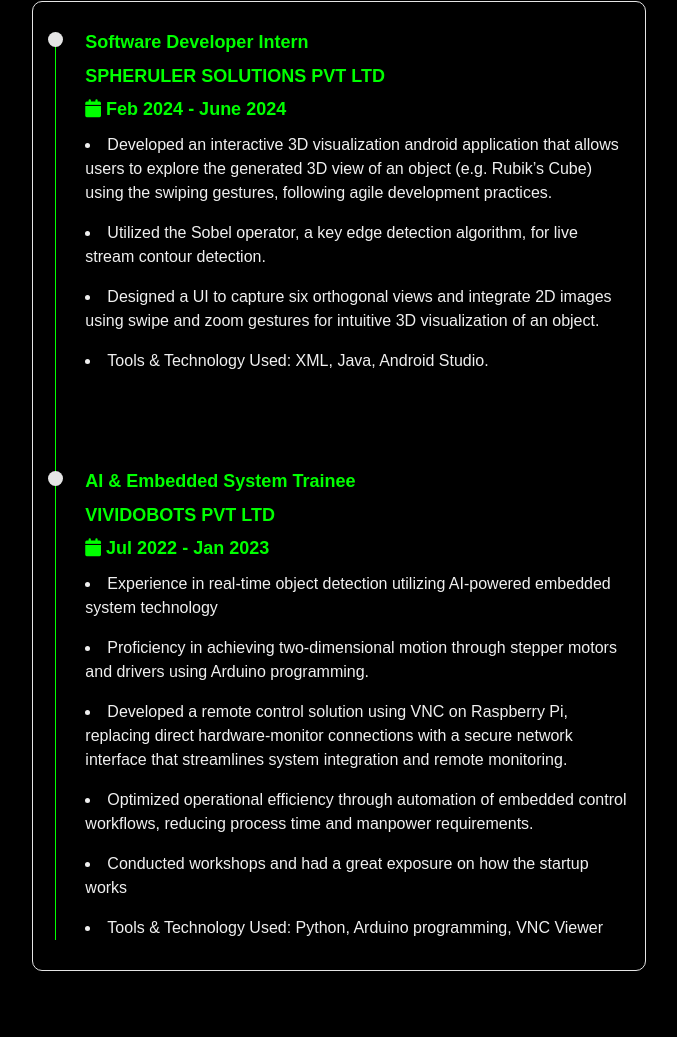
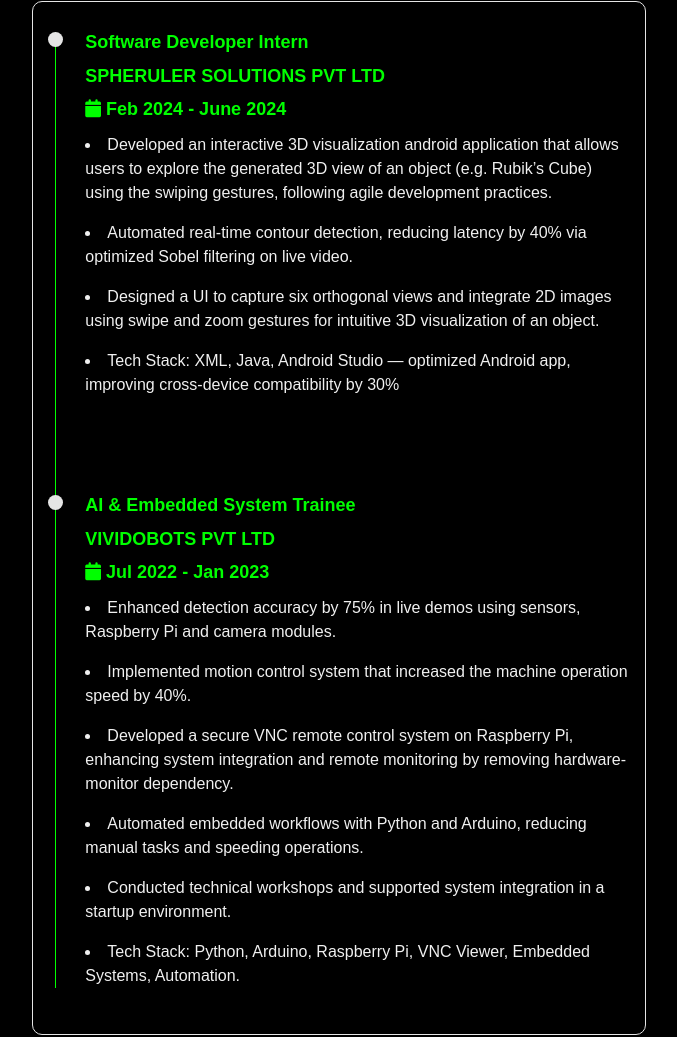
Before and after one commit to SaipraveenSPK/SPK_Portfolio, a plain HTML site: page index.html in a window 1280 px wide. Shown: the part 2209-3246 px from the top of the page, without its empty margins (421-1098 px from the left). Drawn offline with nearby package versions, Linux system fonts and the light colour scheme; files whose address does not match are found by name; a web font is replaced by a local one.

Commit message:
Resume changes made

```diff
--- a/index.html
+++ b/index.html
@@ -405,9 +405,9 @@
                                         <i class="fa fa-calendar"></i> Feb 2024 - June 2024
                                     </h4>
                                     <li class="mb-3">Developed an interactive 3D visualization android application that allows users to explore the generated 3D view of an object (e.g. Rubik’s Cube) using the swiping gestures, following agile development practices.</li>
-                                    <li class="mb-3">Utilized the Sobel operator, a key edge detection algorithm, for live stream contour detection.</li>
+                                    <li class="mb-3">Automated real-time contour detection, reducing latency by 40% via optimized Sobel filtering on live video.</li>
                                     <li class="mb-3">Designed a UI to capture six orthogonal views and integrate 2D images using swipe and zoom gestures for intuitive 3D visualization of an object.</li>
-                                    <li class="mb-5">Tools & Technology Used: XML, Java, Android Studio.</li>
+                                    <li class="mb-5">Tech Stack: XML, Java, Android Studio — optimized Android app, improving cross-device compatibility by 30%</li>
                                 </div>
                                 <!-- Timeline-item -->
                                 <div class="timeline-item">
@@ -419,14 +419,12 @@
                                     <h4 class="timeline-title">
                                         <i class="fa fa-calendar"></i> Jul 2022 - Jan 2023
                                     </h4>
-                                    <li class="mb-3">Experience in real-time object detection utilizing AI-powered embedded system technology</li>
-                                    <li class="mb-3">Proficiency in achieving two-dimensional motion through stepper motors and drivers using Arduino programming.</li>
-                                    <li class="mb-3">Developed a remote control solution using VNC on Raspberry Pi, replacing direct hardware-monitor connections
-                                    with a secure network interface that streamlines system integration and remote monitoring.</li>
-                                    <li class="mb-3">Optimized operational efficiency through automation of embedded control workflows, reducing process time and
-                                        manpower requirements.</li>
-                                    <li class="mb-3">Conducted workshops and had a great exposure on how the startup works</li>
-                                    <li>Tools & Technology Used: Python, Arduino programming, VNC Viewer</li>
+                                    <li class="mb-3">Enhanced detection accuracy by 75% in live demos using sensors, Raspberry Pi and camera modules.</li>
+                                    <li class="mb-3">Implemented motion control system that increased the machine operation speed by 40%.</li>
+                                    <li class="mb-3">Developed a secure VNC remote control system on Raspberry Pi, enhancing system integration and remote monitoring by removing hardware-monitor dependency.</li>
+                                    <li class="mb-3"> Automated embedded workflows with Python and Arduino, reducing manual tasks and speeding operations.</li>
+                                    <li class="mb-3">Conducted technical workshops and supported system integration in a startup environment.</li>
+                                    <li class="mb-3"> Tech Stack: Python, Arduino, Raspberry Pi, VNC Viewer, Embedded Systems, Automation.</li>
                                 </div>
                             </div>
                         </div>
```
